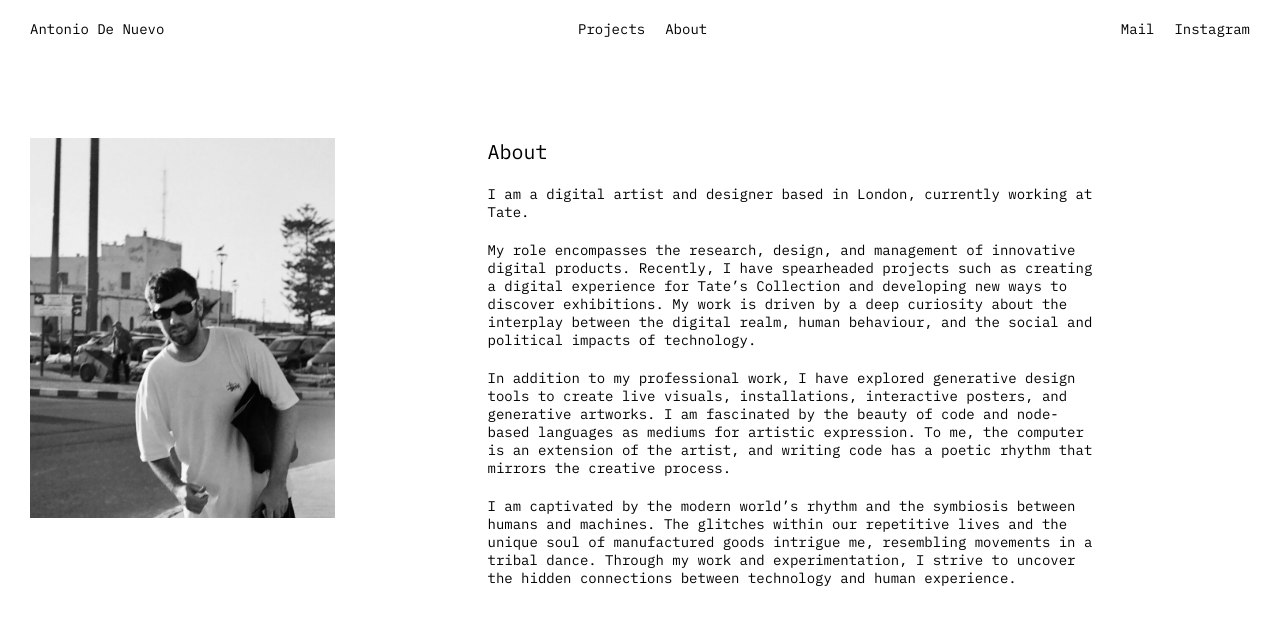
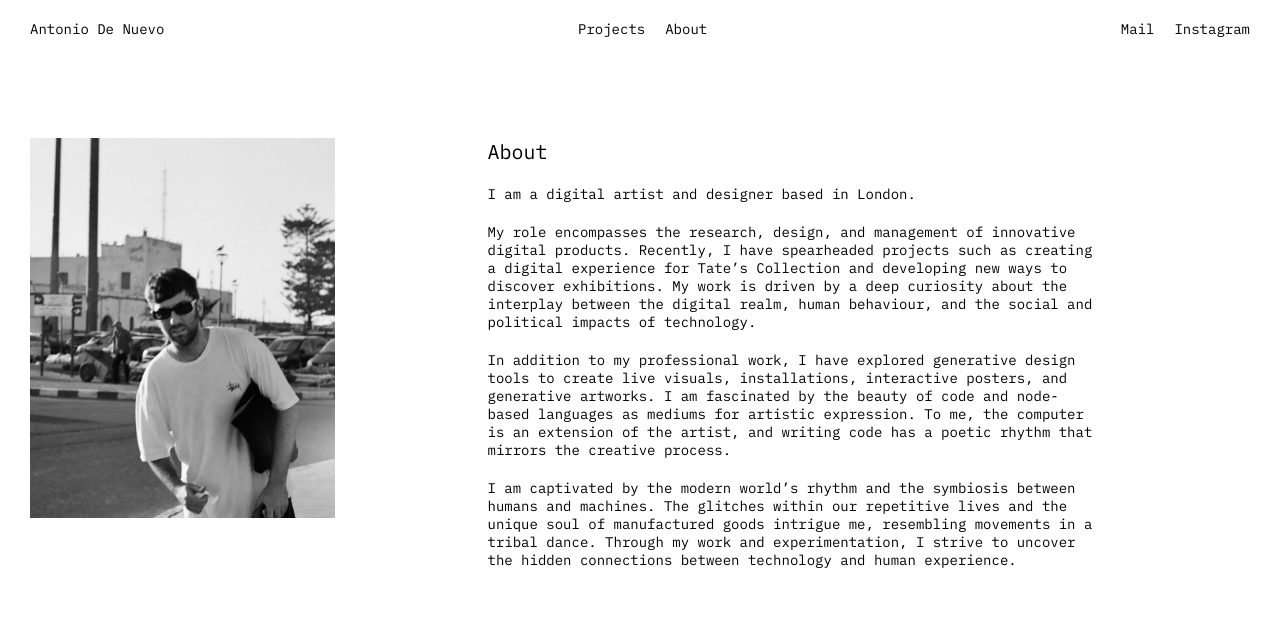
Before and after one commit to antoniodenuevo/PersonalWebsite, a React (Create React App) app: page /info in a window 1280 px wide. Shown: the top 624 px of the page. Built offline with nearby package versions, Linux system fonts and the light colour scheme.

Commit message:
Your commit message

```diff
--- a/src/Info.js
+++ b/src/Info.js
@@ -11,7 +11,7 @@ const Info = () => {
         </div>
         <div className="info-text">
           <h2>About</h2>
-          <p>I am a digital artist and designer based in London, currently working at Tate.</p>
+          <p>I am a digital artist and designer based in London.</p>
           <p>My role encompasses the research, design, and management of innovative digital products. Recently, I have spearheaded projects such as creating a digital experience for Tate’s Collection and developing new ways to discover exhibitions. My work is driven by a deep curiosity about the interplay between the digital realm, human behaviour, and the social and political impacts of technology.</p>
           <p>In addition to my professional work, I have explored generative design tools to create live visuals, installations, interactive posters, and generative artworks. I am fascinated by the beauty of code and node-based languages as mediums for artistic expression. To me, the computer is an extension of the artist, and writing code has a poetic rhythm that mirrors the creative process.</p>
           <p>I am captivated by the modern world’s rhythm and the symbiosis between humans and machines. The glitches within our repetitive lives and the unique soul of manufactured goods intrigue me, resembling movements in a tribal dance. Through my work and experimentation, I strive to uncover the hidden connections between technology and human experience.</p>
```
Also changed, not shown: 1 other file (tests, documents, lock files or other folders).
